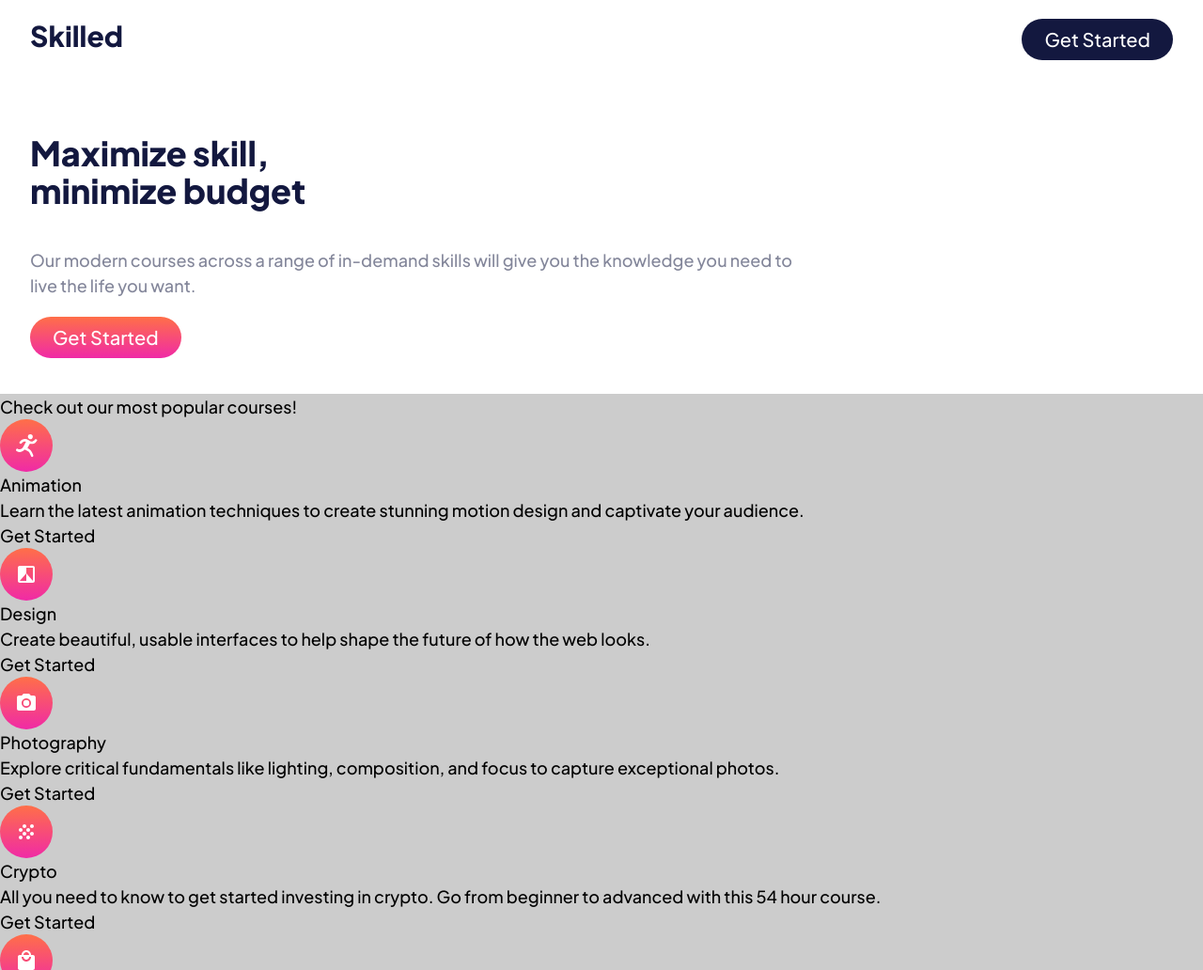
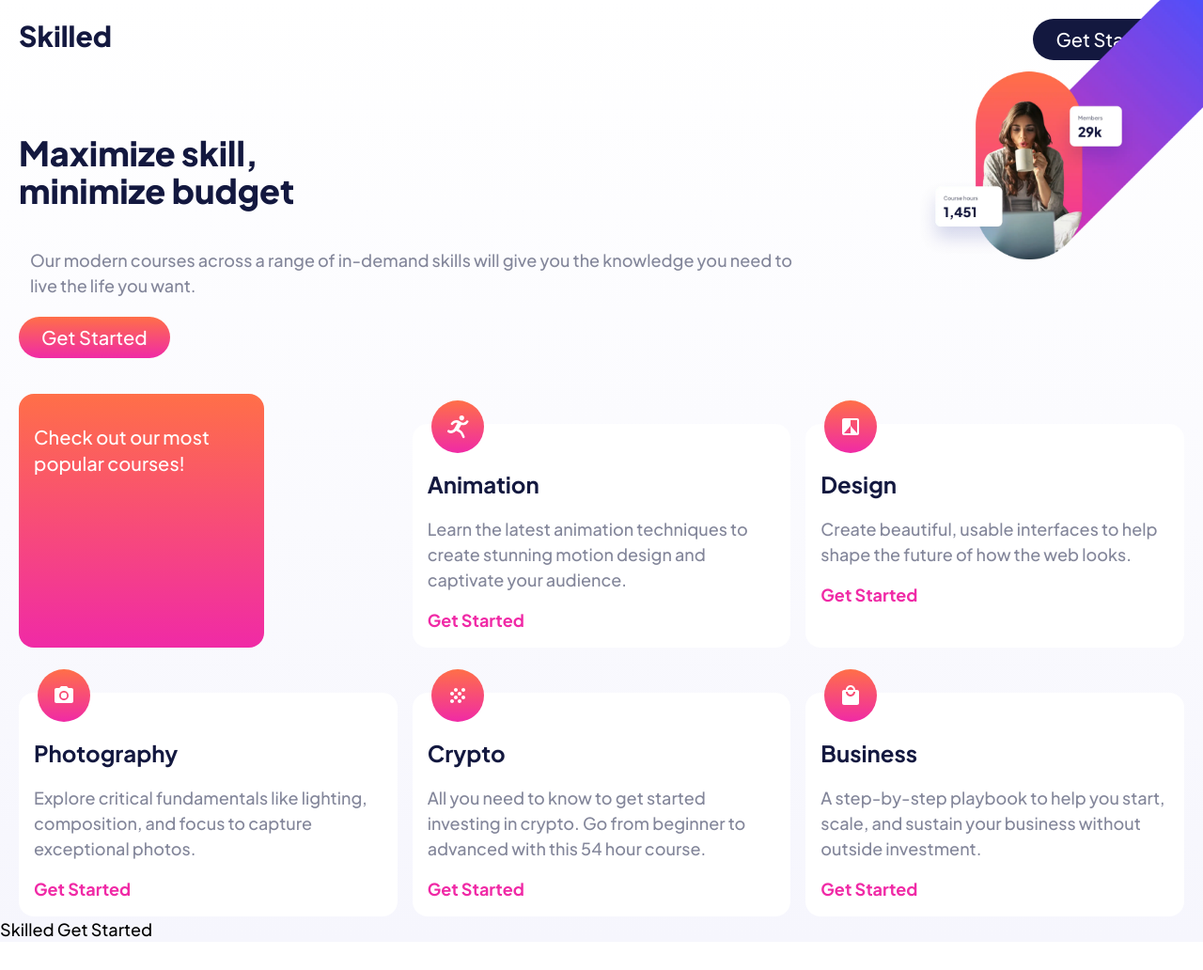
Before and after one commit to hwindle/skills-elearning-landing-page, a website: page index.html in a window 1280 px wide. Shown: the top 1032 px of the page at 94% size. After the commit the page ends 1002 px from the top, so only its background shows below. Drawn offline with Linux system fonts and the light colour scheme.

Commit message:
Did the course details grid CSS and the little circles

```diff
--- a/index.html
+++ b/index.html
@@ -15,7 +15,7 @@
   </head>
   <body class="font-sans">
     <main>
-      <header class="flex flex-row justify-between align-center px-8 py-5">
+      <header class="flex flex-row justify-between align-center px-5 py-5">
         <h1 class="text-sk-navy text-3xl">Skilled</h1>
         <button class="py-2 px-6 bg-sk-navy text-xl rounded-full">
           Get Started
@@ -23,12 +23,12 @@
       </header>
       <div class="top-flex-wrapper">
         <section class="first-part">
-          <h2 class="text-sk-navy text-4xl font-extrabold px-8 py-10">Maximize skill, <br />minimize budget</h2>
+          <h2 class="text-sk-navy text-4xl font-extrabold px-5 py-10">Maximize skill, <br />minimize budget</h2>
           <p class="px-8 text-sk-light-grey">
             Our modern courses across a range of in-demand skills will give you
             the knowledge you need to live the life you want.
           </p>
-          <button class="call-to-action mx-8 my-5 py-2 px-6 text-xl rounded-full ">Get Started</button>
+          <button class="call-to-action mx-5 my-5 py-2 px-6 text-xl rounded-full ">Get Started</button>
         </section>
         <picture>
           <source
@@ -57,8 +57,8 @@
           />
         </picture>
       </div>
-      <section class="course-descriptions">
-        <section class="pink-box">Check out our most popular courses!</section>
+      <section class="course-descriptions flex gap-20 mx-5">
+        <section class="pink-box text-xl px-4 py-8">Check out our most popular courses!</section>
         <article>
           <img src="./src/assets/icon-animation.svg" class="icon-pic" />
           <h3>Animation</h3>
--- a/src/input.css
+++ b/src/input.css
@@ -3,12 +3,12 @@
 @tailwind utilities;
 
 main {
-  background-color: #ccc;
+  background-image: linear-gradient(180deg, transparent, #F6F6Fd);
   font-size: 18px;
 }
 
 header, div.top-flex-wrapper {
-  background-color: white;
+  /* background-color: white; */
 }
 
 header > h1 {
@@ -23,17 +23,62 @@ header > button {
 }
 
 picture {
-  background-color: white;
+  /* background-color: white; */
   max-width: 100%;
   margin: 0 auto;
-  z-index: -2;
+  /* z-index: -2; */
+}
+
+/* course descriptions section */
+section.course-descriptions {
+  display: grid;
+  gap: 1rem;
 }
 
 /* section - first part */
 button.call-to-action {
   background-image: linear-gradient(0deg, #F02AA6, #FF6F48);
   color: white;
+}
 
+section.pink-box {
+  background-image: linear-gradient(0deg, #F02AA6, #FF6F48);
+  color: white;
+  border-radius: 1rem;
+  max-width: 18ch;
+}
+
+/* articles for courses */
+article {
+  margin-top: 2rem;
+  position: relative;
+  padding: 1rem;
+  border-radius: 1rem;
+  background-color: white;
+}
+
+article > h3 {
+  margin-top: 30px;
+  color: #13183F;
+  font-size: 1.5rem;
+  font-weight: 700;
+}
+
+article > p {
+  padding: 1rem 0;
+  max-width: 30ch;
+  color: #83869A;
+}
+
+article > img.icon-pic {
+  position: absolute;
+  top: -25px;
+  left: 20px;
+}
+
+article > a {
+  color:#F02AA6;
+  font-weight: 700;
 }
 
 /***
@@ -56,6 +101,14 @@ button.call-to-action {
   header {
     padding-right: 70px;
   }
+
+  section.course-descriptions {
+    grid-template-columns: 1fr 1fr;
+  }
+
+  section.pink-box {
+    width: 100%;
+  }
 }
 
 /* desktop */
@@ -69,4 +122,8 @@ button.call-to-action {
   header {
     padding-right: 120px;
   }
+
+  section.course-descriptions {
+    grid-template-columns: repeat(3, 1fr);
+  }
 }
--- a/tailwind.config.js
+++ b/tailwind.config.js
@@ -14,6 +14,7 @@ module.exports = {
       'sk-pink-grad-btm': '#FF6F48',
       'sk-viol-grad-top': '#4851FF',
       'sk-viol-grad-btm': '#F02AA6',
+      'sk-bg-light-grey': '#F6F6Fd',
     },
     fontFamily: {
       sans: ['Plus Jakarta Sans', 'sans-serif'],
```
Also changed, not shown: dist/output.css.
